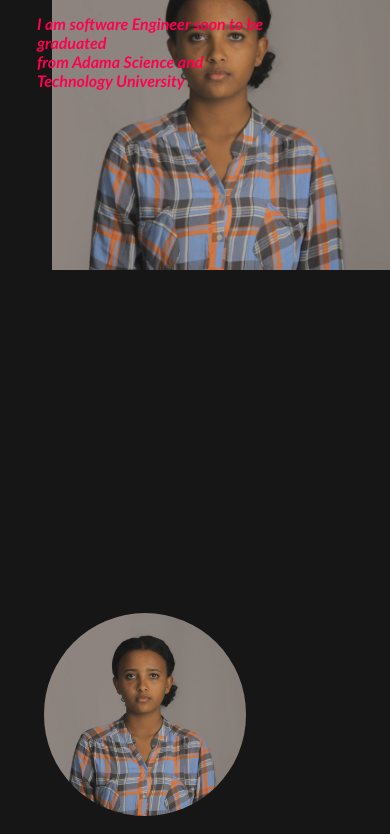
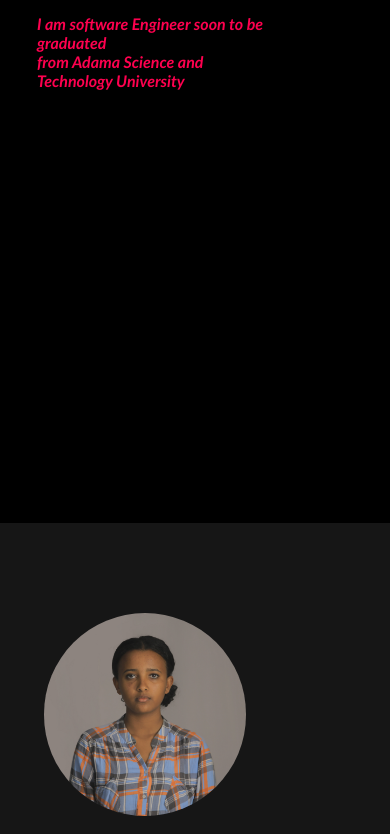
Before and after one commit to Redietnigatu4/portfolio, a plain HTML site: page index.html in a window 390 px wide. Shown: the part 321-1155 px from the top of the page. Drawn offline with Linux system fonts and the light colour scheme.

Commit message:
bg for mobile changed

```diff
--- a/style.css
+++ b/style.css
@@ -373,8 +373,7 @@ nav .fa-solid {
 }
 @media only screen and (max-width: 600px) {
   #header {
-    background-image: url(img/portifolioimg.jpg);
-    background-size: 40cqmax;
+    background-image: url(img/bg.png)
     background-repeat: no-repeat;
     background-position: right;
   }
```
